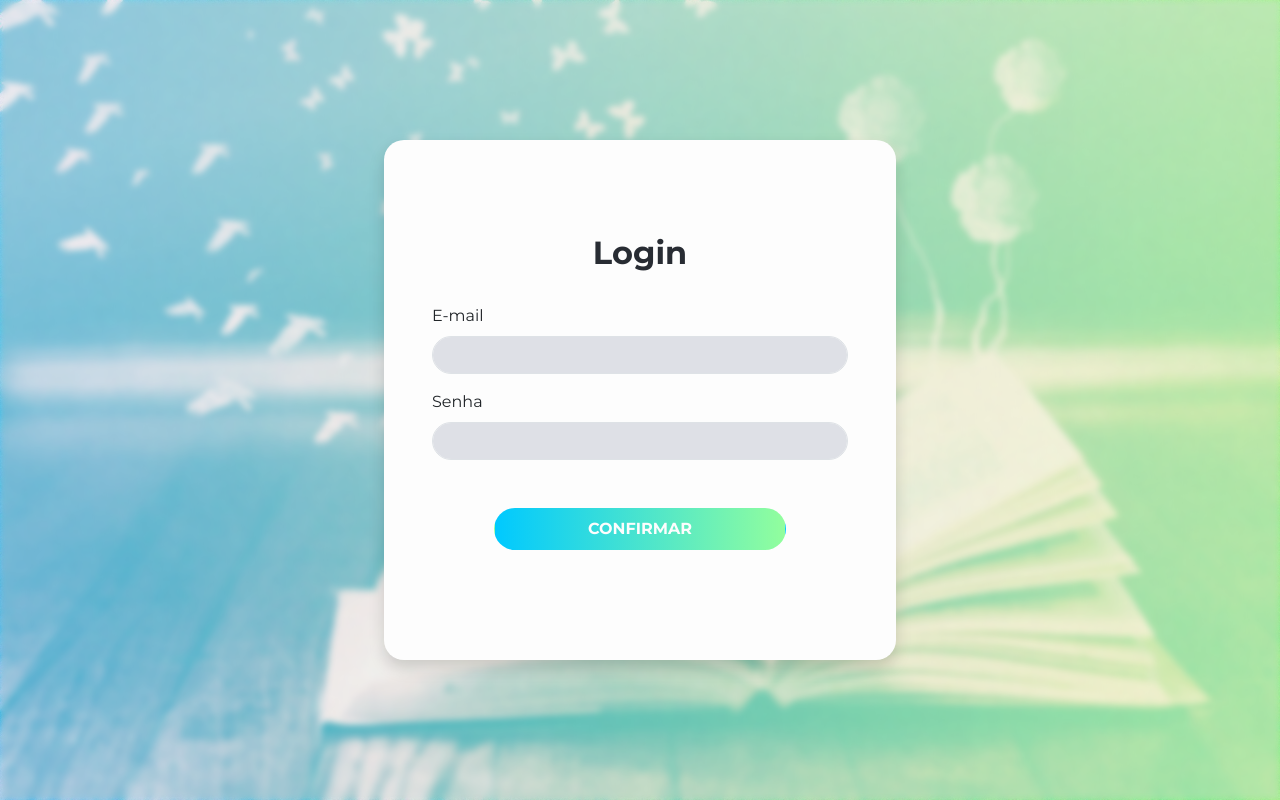
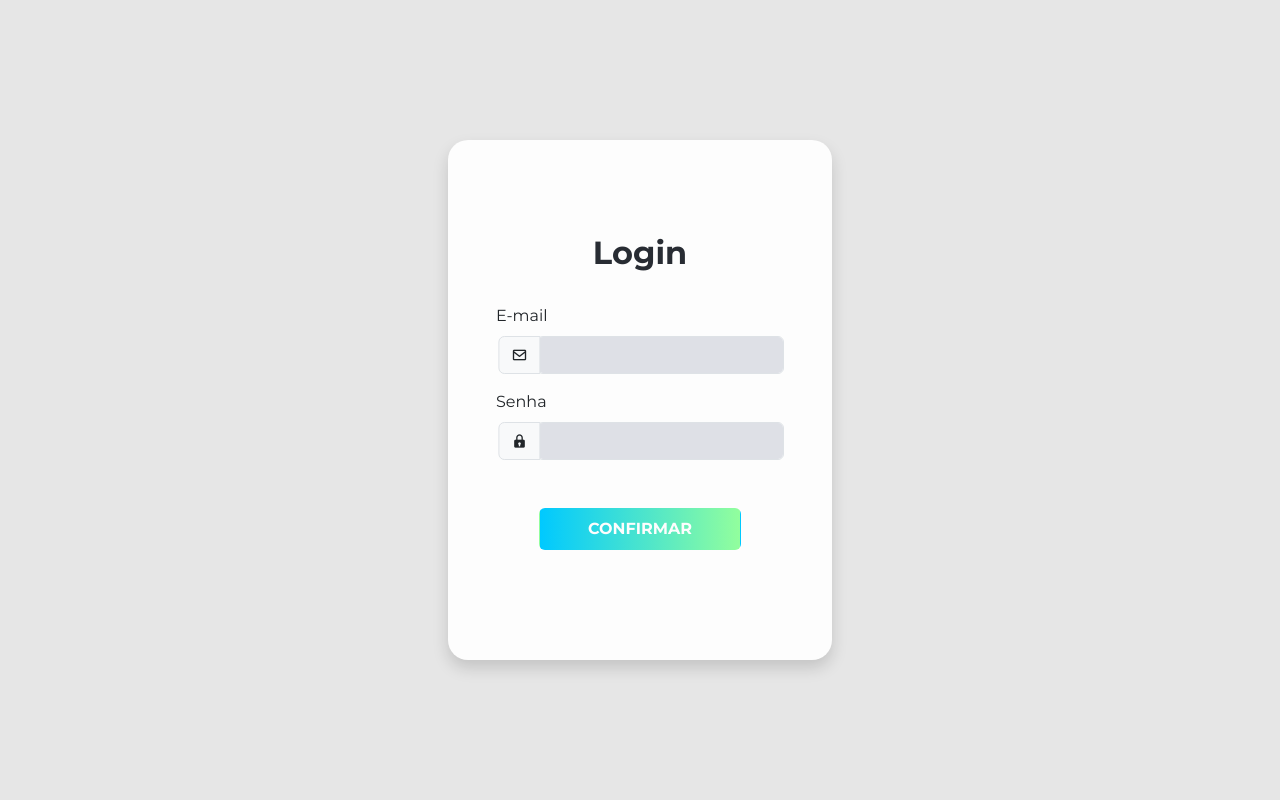
Before and after one commit to loreslei/reg_auth_llibre, a website: page public/login.html in a window 1280 px wide. Drawn offline with nearby package versions, Linux system fonts and the light colour scheme.

Commit message:
alterações no front-end

```diff
--- a/public/login.html
+++ b/public/login.html
@@ -6,6 +6,8 @@
     <title>Login</title>
     <link rel="stylesheet" href="styles/universal.css">
     <link rel="stylesheet" href="styles/login.css">
+    <link href='https://unpkg.com/boxicons@2.1.4/css/boxicons.min.css' rel='stylesheet'>
+    <link rel="stylesheet" href="https://cdn.jsdelivr.net/npm/bootstrap-icons@1.11.3/font/bootstrap-icons.min.css">
     <link href="https://cdn.jsdelivr.net/npm/bootstrap@5.3.3/dist/css/bootstrap.min.css" rel="stylesheet" integrity="sha384-QWTKZyjpPEjISv5WaRU9OFeRpok6YctnYmDr5pNlyT2bRjXh0JMhjY6hW+ALEwIH" crossorigin="anonymous">
   </head>
   <body>
@@ -19,17 +21,24 @@
                 </div>
 
                 <form id="loginForm">
-                    <div class="mb-3">
-                        <label for="email" class="form-label">E-mail</label>
-                        <input type="email" class="form-control rounded-pill input-color" id="email" required>
+
+                    <label for="email" class="form-label">E-mail</label>
+                    <div class="mb-3 input-group">
+                        <span class="input-group-text">
+                            <i class='bx bx-envelope' ></i>
+                        </span>
+                        <input type="email" class="form-control rounded input-color" id="email" required>
                     </div>
-                    <div class="mb-5">
-                        <label for="senha" class="form-label">Senha</label>
-                        <input type="password" id="senha" class="form-control rounded-pill input-color" required>
+                    <label for="senha" class="form-label">Senha</label>
+                    <div class="mb-5 input-group">
+                        <span class="input-group-text">
+                            <i class='bx bxs-lock'></i>
+                        </span>
+                        <input type="password" id="senha" class="form-control rounded input-color" required>
                     </div>
 
                     <div class="mb-3 d-flex justify-content-center">
-                        <button id="BtnCadastrar" class="btn rounded-pill text-uppercase" type="submit"><b>Confirmar</b></button>
+                        <button id="BtnCadastrar" class="btn rounded text-uppercase" type="submit"><b>Confirmar</b></button>
                     </div>
                 </form>
             </div>
--- a/public/styles/login.css
+++ b/public/styles/login.css
@@ -1,10 +1,3 @@
-body{
-    background-image: url(imgs/livro.jpg);
-    background-size: cover;
-    background-position: center;
-    object-fit: cover;
-    backdrop-filter: blur(3px) saturate(60%);
-}
 
 #h2{
     border: none !important;
@@ -47,7 +40,7 @@ body{
 @media(max-width:1500px){
 
     #ContainerLogin{
-        width: 40%;
+        width: 30%;
         height: 65vh;
     }
 
--- a/public/styles/register.css
+++ b/public/styles/register.css
@@ -1,10 +1,4 @@
-body{
-    background-image: url(imgs/livro.jpg);
-    background-size: cover;
-    background-position: center;
-    object-fit: cover;
-    backdrop-filter: blur(3px) saturate(60%);
-}
+
 
 #h2{
     border: none !important;
@@ -47,7 +41,7 @@ body{
 @media(max-width:1500px){
 
     #ContainerLogin{
-        width: 40%;
+        width: 30%;
         height: 95vh;
     }
 
--- a/public/styles/universal.css
+++ b/public/styles/universal.css
@@ -9,7 +9,7 @@ body {
     justify-content: center;
     align-items: center;
     font-family: 'Montserrat', sans-serif !important;
-    background-color: #fdfdfd;
+    background-color: #e6e6e6 !important;
     color: rgb(40, 44, 51);
 }
 
@@ -20,3 +20,8 @@ body {
     justify-content: center;
     align-items: center;
 }
+
+.input-group-text{
+    transform: translateX(.15rem);
+    z-index: 50;
+}
```
Also changed, not shown: public/register.html (+7 -5 lines).
